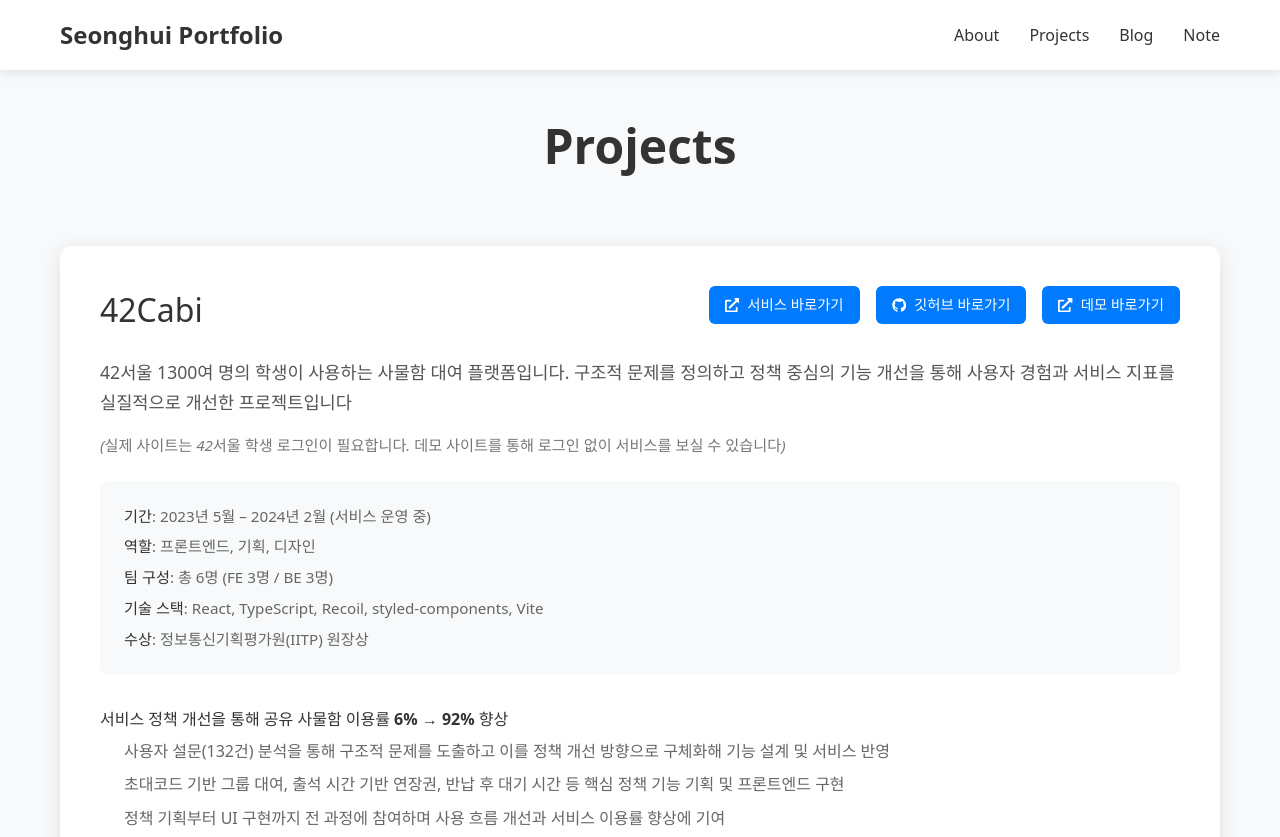
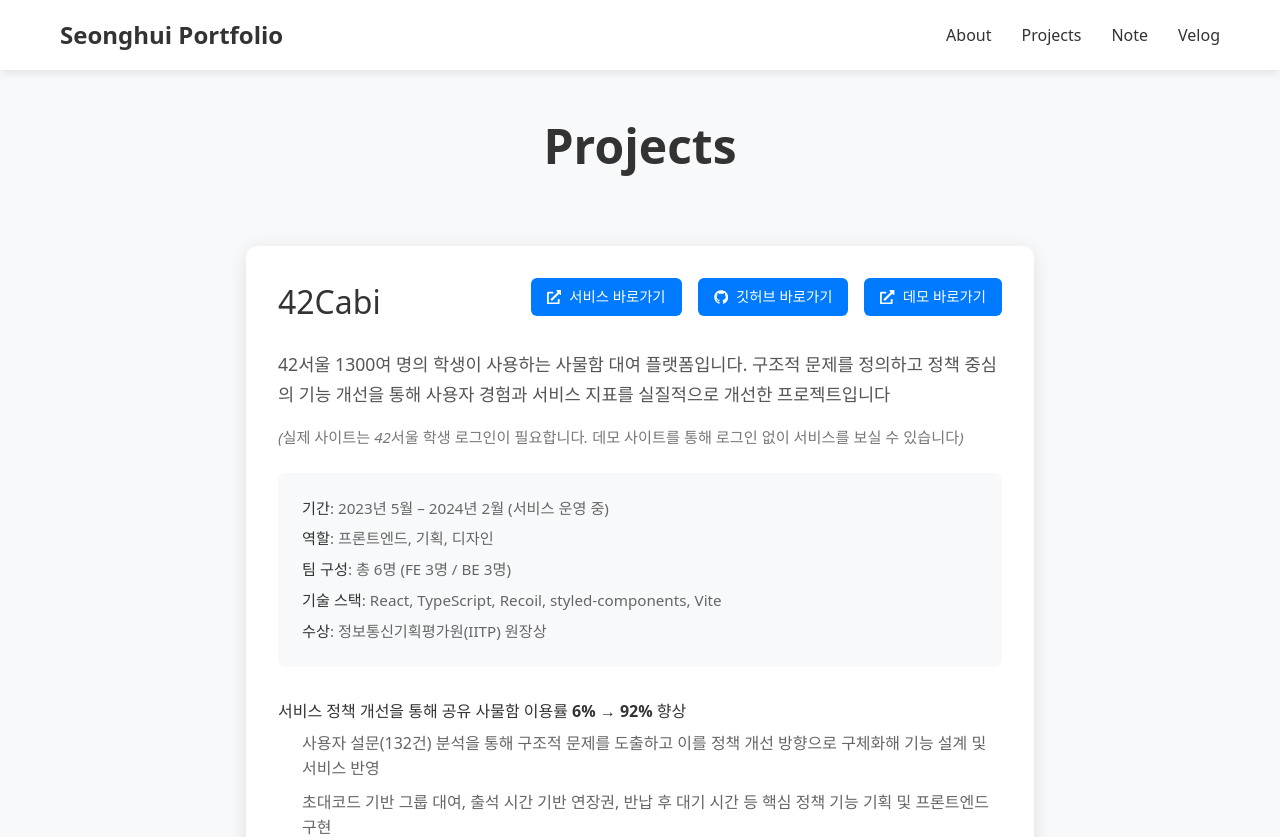
Before and after one commit to seong-hui/portfolio, a React (Vite) app: page /projects in a window 1280 px wide. Shown: the top 837 px of the page. Built offline with nearby package versions, Linux system fonts and the light colour scheme.

Commit message:
style: 모든 페이지의 max-width 조정

```diff
--- a/src/components/Header.tsx
+++ b/src/components/Header.tsx
@@ -20,10 +20,10 @@ const Header: React.FC = () => {
               <Link to="/projects">Projects</Link>
             </li>
             <li>
-              <Link to="/blog">Blog</Link>
+              <Link to="/notion">Note</Link>
             </li>
             <li>
-              <Link to="/notion">Note</Link>
+              <Link to="/blog">Velog</Link>
             </li>
           </ul>
         </Nav>
--- a/src/pages/AboutMe.tsx
+++ b/src/pages/AboutMe.tsx
@@ -169,9 +169,9 @@ const AboutMeSection = styled.section`
 `;
 
 const Container = styled.div`
-  max-width: 1200px;
+  max-width: 820px;
   margin: 0 auto;
-  padding: 0 20px;
+  padding: 0 16px;
 `;
 
 const Title = styled.h1`
--- a/src/pages/Blog.tsx
+++ b/src/pages/Blog.tsx
@@ -100,7 +100,7 @@ const Blog: React.FC = () => {
     return (
       <BlogSection>
         <Container>
-          <Title>Blog</Title>
+          <Title>Velog</Title>
           <LoadingMessage>블로그 글을 불러오는 중...</LoadingMessage>
         </Container>
       </BlogSection>
@@ -111,7 +111,7 @@ const Blog: React.FC = () => {
     return (
       <BlogSection>
         <Container>
-          <Title>Blog</Title>
+          <Title>Velog</Title>
           <ErrorMessage>{error}</ErrorMessage>
         </Container>
       </BlogSection>
@@ -121,14 +121,19 @@ const Blog: React.FC = () => {
   return (
     <BlogSection>
       <Container>
-        <Title>Blog</Title>
+        <Title>Velog</Title>
         <Description>
           개발하면서 배운 것들과 경험을 기록하고 공유합니다.
         </Description>
 
         <PostGrid>
           {posts.map((post) => (
-            <PostCard key={post.id}>
+            <PostCard
+              key={post.id}
+              href={`https://velog.io/@seonghui/${post.url_slug}`}
+              target="_blank"
+              rel="noopener noreferrer"
+            >
               {post.thumbnail && (
                 <PostThumbnail>
                   <img src={post.thumbnail} alt={post.title} />
@@ -161,14 +166,6 @@ const Blog: React.FC = () => {
                     ))}
                   </TagList>
                 )}
-
-                <PostLink
-                  href={`https://velog.io/@seonghui/${post.url_slug}`}
-                  target="_blank"
-                  rel="noopener noreferrer"
-                >
-                  <FaExternalLinkAlt />글 읽기
-                </PostLink>
               </PostContent>
             </PostCard>
           ))}
@@ -194,9 +191,9 @@ const BlogSection = styled.section`
 `;
 
 const Container = styled.div`
-  max-width: 1200px;
+  max-width: 820px;
   margin: 0 auto;
-  padding: 0 20px;
+  padding: 0 16px;
 `;
 
 const Title = styled.h1`
@@ -228,29 +225,34 @@ const ErrorMessage = styled.div`
 `;
 
 const PostGrid = styled.div`
-  display: grid;
-  grid-template-columns: repeat(auto-fit, minmax(350px, 1fr));
-  gap: 2rem;
+  display: flex;
+  flex-direction: column;
+  gap: 1.5rem;
   margin-bottom: 4rem;
 `;
 
-const PostCard = styled.article`
+const PostCard = styled.a`
   background: white;
   border-radius: 12px;
   overflow: hidden;
   box-shadow: 0 4px 20px rgba(0, 0, 0, 0.1);
   transition: transform 0.3s ease, box-shadow 0.3s ease;
+  text-decoration: none;
+  color: inherit;
+  display: flex;
+  cursor: pointer;
 
   &:hover {
-    transform: translateY(-5px);
+    transform: translateY(-2px);
     box-shadow: 0 8px 30px rgba(0, 0, 0, 0.15);
   }
 `;
 
 const PostThumbnail = styled.div`
-  width: 100%;
-  height: 200px;
+  width: 200px;
+  height: 150px;
   overflow: hidden;
+  flex-shrink: 0;
 
   img {
     width: 100%;
@@ -260,7 +262,10 @@ const PostThumbnail = styled.div`
 `;
 
 const PostContent = styled.div`
-  padding: 1.5rem;
+  padding: 1.25rem;
+  flex: 1;
+  display: flex;
+  flex-direction: column;
 `;
 
 const PostTitle = styled.h2`
@@ -308,7 +313,6 @@ const TagList = styled.div`
   display: flex;
   flex-wrap: wrap;
   gap: 0.5rem;
-  margin-bottom: 1.5rem;
 `;
 
 const Tag = styled.span`
@@ -318,25 +322,6 @@ const Tag = styled.span`
   border-radius: 4px;
   font-size: 0.8rem;
   font-weight: 500;
-`;
-
-const PostLink = styled.a`
-  display: inline-flex;
-  align-items: center;
-  gap: 0.5rem;
-  padding: 0.75rem 1.5rem;
-  background: #007bff;
-  color: white;
-  text-decoration: none;
-  border-radius: 6px;
-  font-weight: 500;
-  font-size: 0.9rem;
-  transition: all 0.3s ease;
-
-  &:hover {
-    background: #0056b3;
-    transform: translateY(-2px);
-  }
 `;
 
 const VelogLink = styled.a`
--- a/src/pages/Home.tsx
+++ b/src/pages/Home.tsx
@@ -174,9 +174,9 @@ const HomeSection = styled.section`
 `;
 
 const Container = styled.div`
-  max-width: 1200px;
+  max-width: 820px;
   margin: 0 auto;
-  padding: 0 20px;
+  padding: 0 16px;
 `;
 
 const HeroContent = styled.div`
--- a/src/pages/NotionDetail.tsx
+++ b/src/pages/NotionDetail.tsx
@@ -146,9 +146,9 @@ const NotionDetail: React.FC = () => {
 };
 
 const Wrapper = styled.div`
-  max-width: 800px;
+  max-width: 820px;
   margin: 40px auto 0;
-  padding: 2rem;
+  padding: 1.5rem 16px;
 `;
 
 const BackButton = styled.button`
@@ -176,7 +176,7 @@ const LoadingWrapper = styled.div`
 const ContentWrapper = styled.div`
   background: white;
   border-radius: 12px;
-  padding: 2rem;
+  padding: 1.5rem;
   box-shadow: 0 4px 20px rgba(0, 0, 0, 0.1);
   line-height: 1.6;
 `;
--- a/src/pages/NotionPage.tsx
+++ b/src/pages/NotionPage.tsx
@@ -246,9 +246,9 @@ const Wrapper = styled.section`
 `;
 
 const Container = styled.div`
-  max-width: 1200px;
+  max-width: 820px;
   margin: 0 auto;
-  padding: 0 20px;
+  padding: 0 16px;
 `;
 
 const Title = styled.h1`
@@ -320,7 +320,7 @@ const PostCard = styled.article`
 `;
 
 const PostContent = styled.div`
-  padding: 2rem;
+  padding: 1.5rem;
   display: flex;
   flex-direction: column;
   gap: 1rem;
--- a/src/pages/Projects.tsx
+++ b/src/pages/Projects.tsx
@@ -309,9 +309,9 @@ const ProjectsSection = styled.section`
 `;
 
 const Container = styled.div`
-  max-width: 1200px;
+  max-width: 820px;
   margin: 0 auto;
-  padding: 0 20px;
+  padding: 0 16px;
 `;
 
 const Title = styled.h1`
@@ -324,7 +324,7 @@ const Title = styled.h1`
 const ProjectItem = styled.div`
   background: white;
   border-radius: 12px;
-  padding: 2.5rem;
+  padding: 2rem;
   margin-bottom: 3rem;
   box-shadow: 0 4px 20px rgba(0, 0, 0, 0.1);
 `;
```
